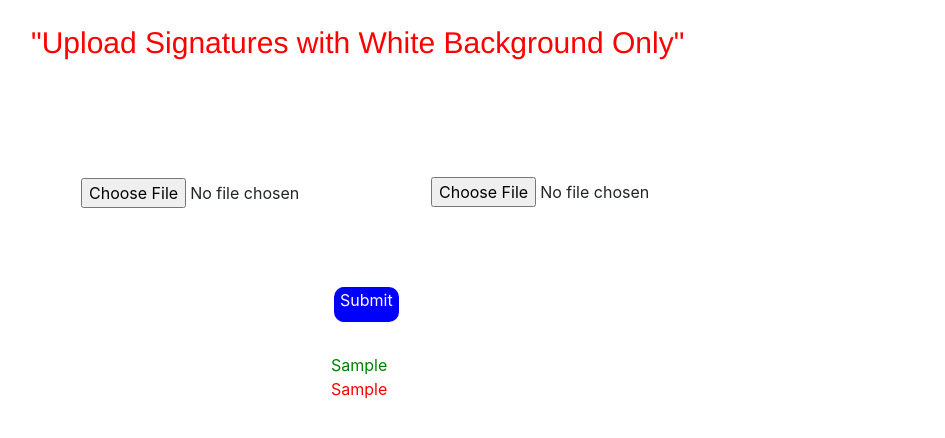
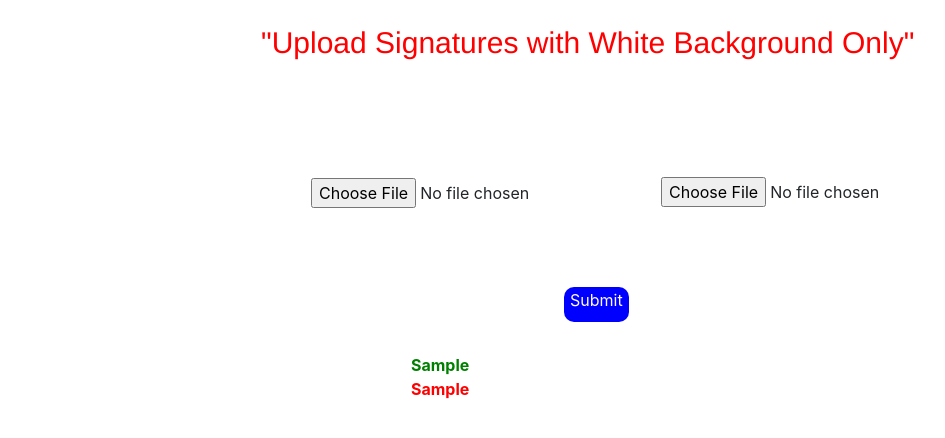
Before and after one commit to nileshchilka1/Signature-Verification-using-Siamese-Network, a Flask app: template templates/index.html in a window 1280 px wide. Shown: the part 56-494 px from the top of the page, without its empty margins (169-1114 px from the left). Run offline with Flask 2, Linux system fonts and the light colour scheme; the template is opened without the code that fills it: most values are stand-ins (such as "Sample title", 1, 10 or a date in 2020); some libraries are stand-ins or nearby versions.

Commit message:
Update index.html

```diff
--- a/templates/index.html
+++ b/templates/index.html
@@ -55,19 +55,19 @@
     </nav>
 
 
-    <div class="heading" style=" padding-left: 200px; padding-top: 20px">
+    <div class="heading" style=" padding-left: 430px; padding-top: 20px">
         <p>
             "Upload Signatures with White Background Only"
         </p>
     </div>
-    <div style=" padding-left: 500px; padding-top: 40px; " >
+    <div style=" padding-left: 660px; padding-top: 40px; " >
             <p>
-                {{message}}
+                <b>{{message}}</b>
             </p>
     </div>
 
     <div class="table" >
-        <div style=" height: 50px; padding-left: 250px;padding-top: 40px ">
+        <div style=" height: 50px; padding-left: 480px;padding-top: 40px ">
             <form  method="POST" enctype="multipart/form-data">
                 <div style="padding-top: 1px; position: absolute;">
                     <input class="file1" type="file" name="file1" />
@@ -84,11 +84,11 @@
     </div>
 
 
-        <div class="result1" style=" padding-left: 500px; padding-top: 150px">
+        <div class="result1" style=" padding-left: 580px; padding-top: 150px">
 
-                <span style="color: green;">{{result1}}</span>
+                <span style="color: green;"><b>{{result1}}</b></span>
 
-                <br><span style="padding-bottom: 20px; color: red;">{{result2}}</span></br>
+                <br><span style="padding-bottom: 20px; color: red;"><b>{{result2}}</b></span></br>
 
         </div>
 
```
